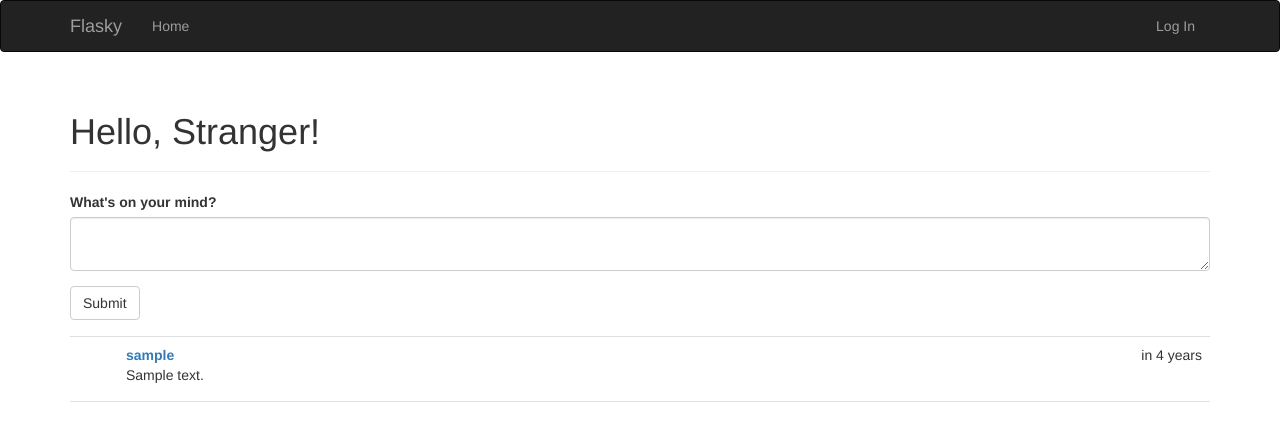
After one commit to battlecat/flaskforum, a Flask app: template app/templates/index.html in a window 1280 px wide. The commit adds this page. Shown: the top 441 px of the page. Run offline with Flask 2, Linux system fonts and the light colour scheme; tables that the repository leaves empty hold one stand-in row (values such as "Sample post"); the template is opened without the code that fills it: values that come from a table or form of the project are taken from there, most other values are stand-ins (such as "Sample title", 1, 10 or a date in 2020); some libraries are stand-ins or nearby versions.

Commit message:
show and commit

```diff
--- a/app/main/forms.py
+++ b/app/main/forms.py
@@ -17,8 +17,7 @@ class PostForm(Form):
     submit = SubmitField('Submit')
 
 class LoginForm(Form):
-    email = StringField(u'用户名或Email', validators=[Required(), Length(1, 64),
-                                             Email()])
+    username = StringField(u'用户名或Email', validators=[Required(), Length(1, 64)])
     password = PasswordField(u'密码', validators=[Required()])
     remember_me = BooleanField(u'记住我')
     submit = SubmitField(u'提交')
--- a/app/models.py
+++ b/app/models.py
@@ -15,6 +15,7 @@ class User(UserMixin, db.Model):
     id = db.Column(db.Integer, primary_key = True)
     username = db.Column(db.String(64), unique=True, index=True)
     password_hash = db.Column(db.String(128))
+    posts = db.relationship('Post', backref='author', lazy='dynamic')
 
     @property
     def password(self):
@@ -40,6 +41,7 @@ class Post(db.Model):
     timestamp = db.Column(db.DateTime, index=True, default=datetime.utcnow)
     author_id = db.Column(db.Integer, db.ForeignKey('users.id'))
 
+
     @staticmethod
     def generate_fake(count=100):
         from random import seed, randint
--- /dev/null
+++ b/app/templates/_posts.html
@@ -0,0 +1,18 @@
+<ul class="posts">
+    {% for post in posts %}
+    <li class="post">
+        <div class="post-thumbnail">
+            <a href="{{ url_for('.user', username=post.author.username) }}">
+{#
+                <img class="img-rounded profile-thumbnail" src="{{ post.author.gravatar(size=40) }}">
+#}
+            </a>
+        </div>
+        <div class="post-content">
+            <div class="post-date">{{ moment(post.timestamp).fromNow() }}</div>
+            <div class="post-author"><a href="{{ url_for('.user', username=post.author.username) }}">{{ post.author.username }}</a></div>
+            <div class="post-body">{{ post.body }}</div>
+        </div>
+    </li>
+    {% endfor %}
+</ul>
--- a/app/templates/base.html
+++ b/app/templates/base.html
@@ -32,13 +32,15 @@
                 {% if current_user.is_authenticated %}
                 <li class="dropdown">
                     <a href="#" class="dropdown-toggle" data-toggle="dropdown">
-                        <img src="{{ current_user.gravatar(size=18) }}">
+{#                        <img src="{{ current_user.gravatar(size=18) }}">#}
                         Account <b class="caret"></b>
                     </a>
                     <ul class="dropdown-menu">
+{#
                         <li><a href="{{ url_for('auth.change_password') }}">Change Password</a></li>
                         <li><a href="{{ url_for('auth.change_email_request') }}">Change Email</a></li>
-                        <li><a href="{{ url_for('auth.logout') }}">Log Out</a></li>
+#}
+                        <li><a href="{{ url_for('main.logout') }}">Log Out</a></li>
                     </ul>
                 </li>
                 {% else %}
--- a/app/templates/index.html
+++ b/app/templates/index.html
@@ -8,9 +8,12 @@
     <h1>Hello, {% if current_user.is_authenticated %}{{ current_user.username }}{% else %}Stranger{% endif %}!</h1>
 </div>
 <div>
+    {{ wtf.quick_form(form) }}
+{#
     {% if current_user.can(Permission.WRITE_ARTICLES) %}
     {{ wtf.quick_form(form) }}
     {% endif %}
+#}
 </div>
 {% include '_posts.html' %}
 {% endblock %}
```
Also changed, not shown: app/main/views.py (+10 -2 lines), data-dev.sqlite (deleted), 1 other file.
